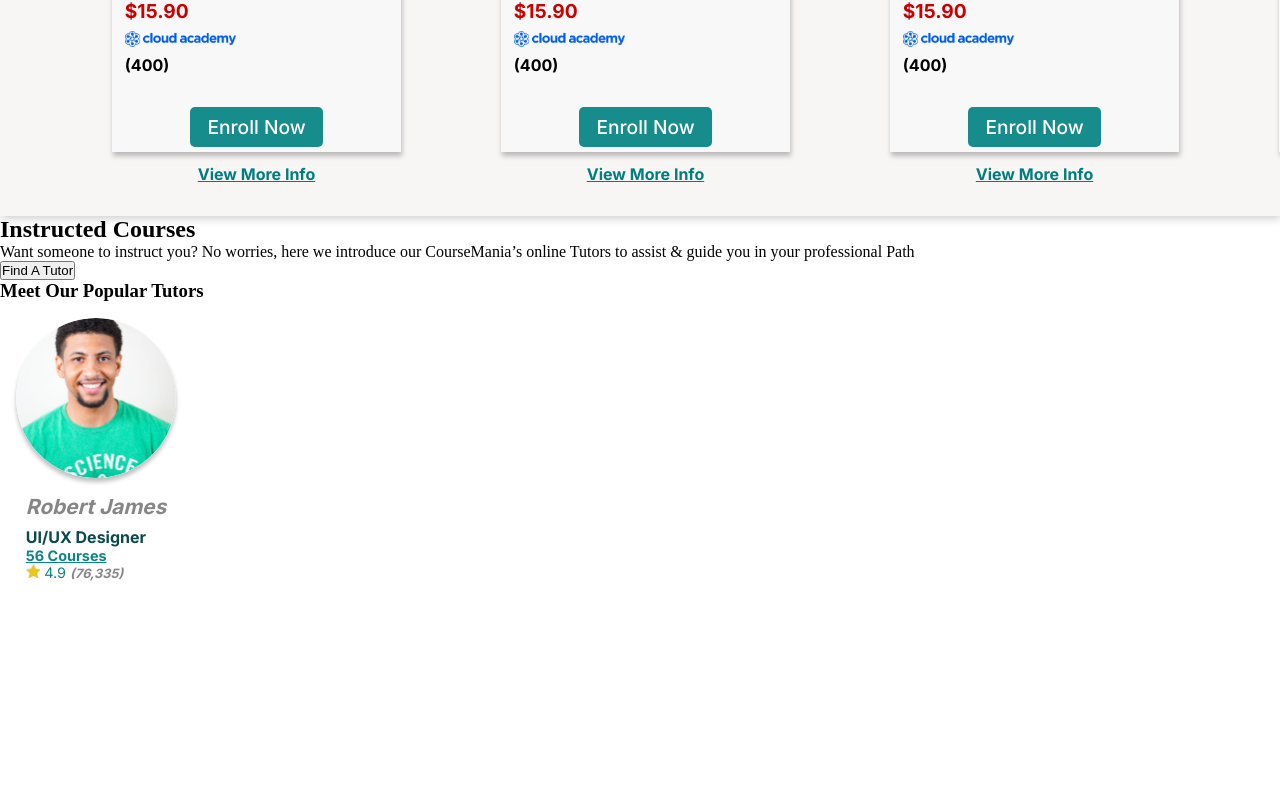
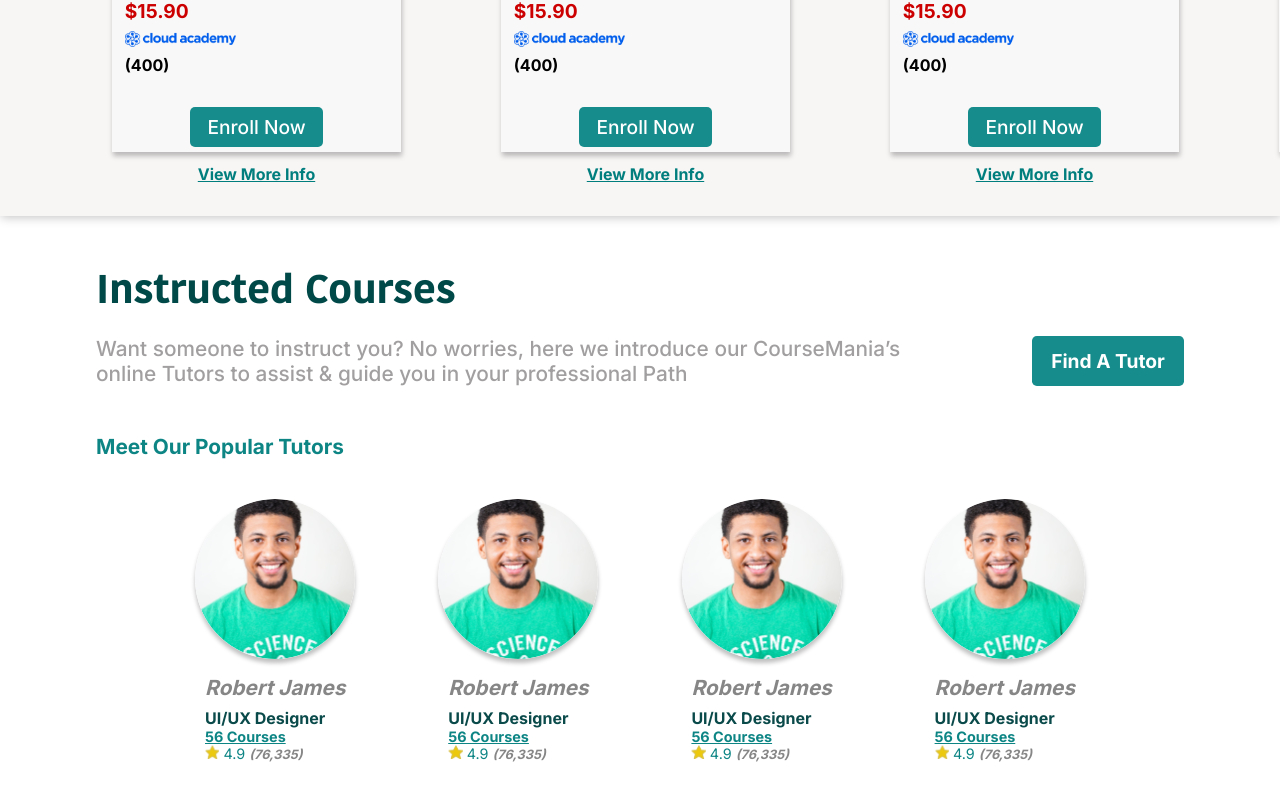
Before and after one commit to SamerEGhaly/Online-Learning-Site, a React (Vite) app: page / in a window 1280 px wide. Shown: the part 2488-3288 px from the top of the page. Before the commit the page ends 3085 px from the top, so only its background shows below. Built offline with nearby package versions, Linux system fonts and the light colour scheme.

Commit message:
finished instructed courses section

```diff
--- /dev/null
+++ b/src/CSS/instructed-courses.css
@@ -0,0 +1,50 @@
+.instructed-courses{
+    padding: 3rem 6rem;
+}
+
+#instructed-courses-title{
+    font-family: "Kohinoor Bangla";
+    font-weight: 700;
+    font-size: 2.5rem;
+    line-height: 3rem;
+    color: #004949;
+    margin-bottom: 1.5rem;
+}
+
+.find-tutor{
+    display: flex;
+    margin-bottom: 3rem;
+}
+
+.find-tutor > p{
+    font-family: Inter, sans-serif;
+    font-weight: 500;
+    font-size: 1.3rem;
+    color: #A19F9F;
+    width: 75%;
+    margin-right: auto;
+}
+
+.find-tutor-button{
+    background-color: #178C8C;
+    padding: 0.5rem 1.2rem;
+    border: none;
+    border-radius: 0.3rem;
+    font-family: Inter, sans-serif;
+    font-weight: 700;
+    font-size: 1.2rem;
+    color: white;
+}
+
+#popular-tutors-title{
+    font-family: Inter, sans-serif;
+    font-size: 1.3rem;
+    font-weight: 700;
+    color: #0E8585;
+}
+
+.tutors{
+    display: flex;
+    justify-content: space-evenly;
+    padding: 1.5rem 2rem;
+}
--- a/src/Components/InstructedCourses.jsx
+++ b/src/Components/InstructedCourses.jsx
@@ -1,14 +1,20 @@
 import Tutor from "./Tutor"
+import "/src/CSS/instructed-courses.css"
 
 function InstructedCourses(){
     return(
         <section className="instructed-courses">
             <h2 id="instructed-courses-title">Instructed Courses</h2>
-            <p>Want someone to instruct you? No worries, here we introduce our CourseMania’s online Tutors  to assist & guide you in your professional  Path</p>
-            <button className="find-tutor-button">Find A Tutor</button>
+            <div className="find-tutor">
+                <p>Want someone to instruct you? No worries, here we introduce our CourseMania’s online Tutors  to assist & guide you in your professional  Path</p>
+                <button className="find-tutor-button">Find A Tutor</button>
+            </div>
             <div className="popular-tutors">
                 <h3 id="popular-tutors-title">Meet Our Popular Tutors</h3>
                 <div className="tutors">
+                    <Tutor/>
+                    <Tutor/>
+                    <Tutor/>
                     <Tutor/>
                 </div>
             </div>
```
